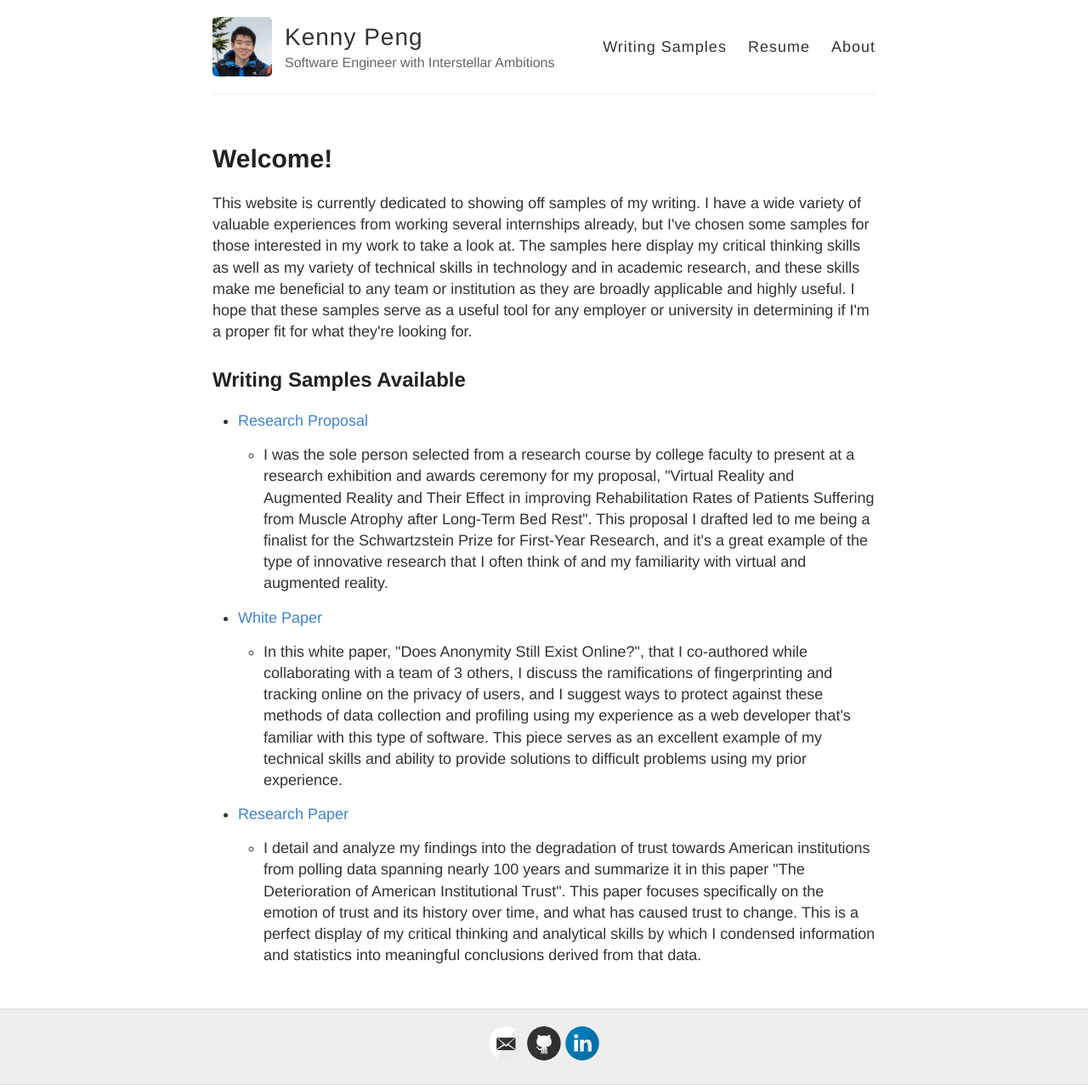
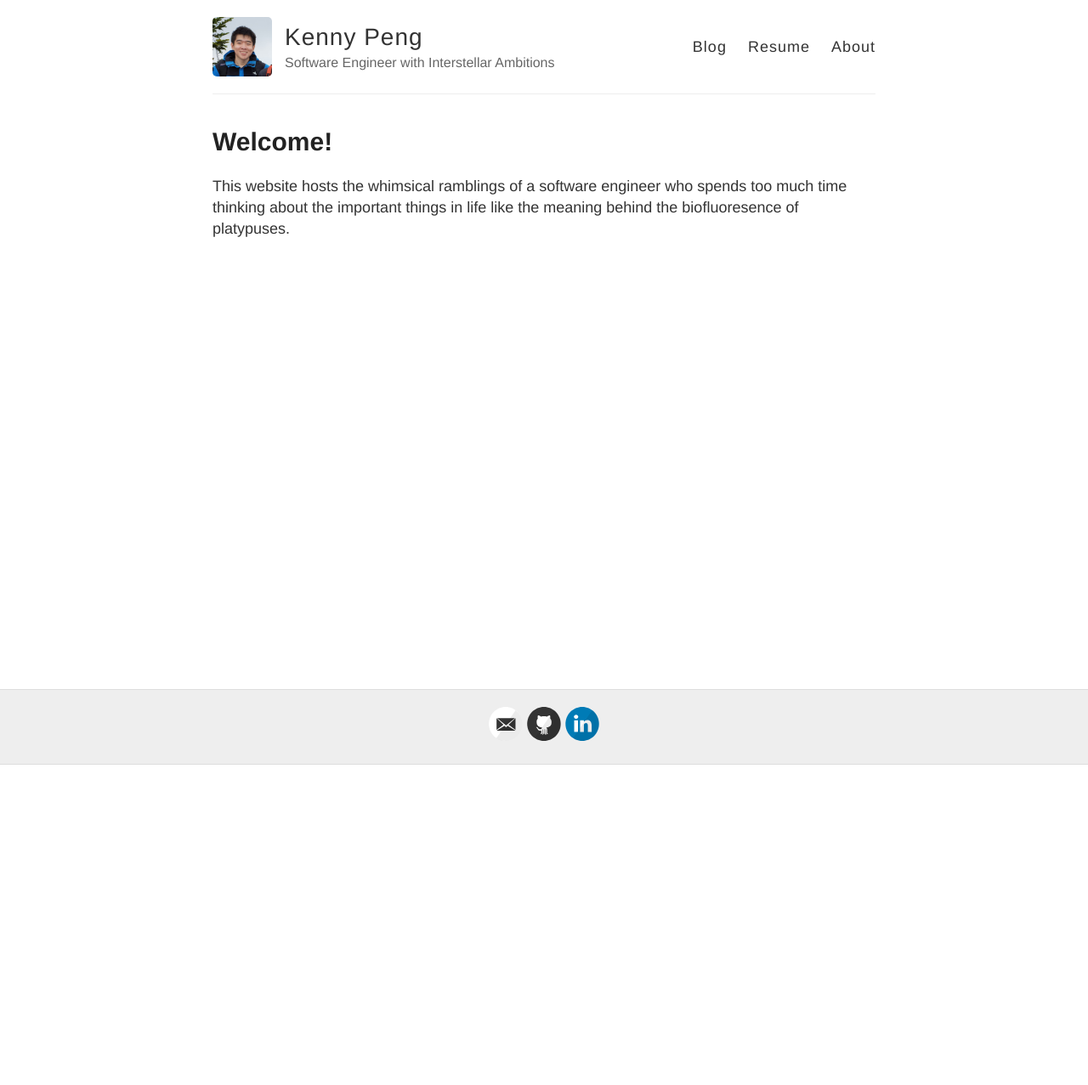
Before and after one commit to Kenny-Peng/Kenny-Peng.github.io, a Jekyll site: the page built from index.html, in a window 1280 px wide. Shown: the whole page at 85% size. Built offline with Jekyll 4.4.1, drawn with Linux system fonts in a browser that asks for light colours; after the commit the page ends 900 px from its top, so only the background shows below that.

Commit message:
remove writings and adjust css to keep footer at bottom of page

```diff
--- a/_layouts/default.html
+++ b/_layouts/default.html
@@ -28,7 +28,7 @@
           </div>
 
           <nav>
-            <a href="{{ site.baseurl }}/writing-samples">Writing Samples</a>
+            <a href="{{ site.baseurl }}/blog">Blog</a>
             <a href="{{ site.baseurl }}/resume">Resume</a>
             <a href="{{ site.baseurl }}/about">About</a>
           </nav>
@@ -41,11 +41,9 @@
     </div>
 
     <div class="wrapper-footer">
-      <div class="container">
-        <footer class="footer">
-          {% include svg-icons.html %}
-        </footer>
-      </div>
+      <footer class="footer">
+        {% include svg-icons.html %}
+      </footer>
     </div>
 
     {% include analytics.html %}
--- a/_posts/2021-4-29-Research-Paper.html
+++ /dev/null
@@ -1,19 +0,0 @@
----
-layout: post
-title: Research Paper
-excerpt_separator: <!--more-->
----
-
-<div>
-    <p>I detail and analyze my findings into the degradation of trust towards American institutions from polling data spanning nearly 100 years and summarize it in this paper
-        "The Deterioration of American Institutional Trust". This paper focuses specifically
-        on the emotion of trust and its history over time, and what has caused trust to change.
-        This is a perfect display of my critical thinking and analytical skills by which I condensed information and statistics into meaningful conclusions
-        derived from that data.
-    </p>
-
-    <!--more-->
-    <br />
-    <iframe src="{{ site.baseurl }}/assets/Trust.pdf" rel="nofollow" width="100%" height="800px">
-    </iframe>
-</div>
--- a/_posts/2021-4-30-White-Paper.html
+++ /dev/null
@@ -1,20 +0,0 @@
----
-layout: post
-title: White Paper
-excerpt_separator: <!--more-->
----
-
-<div>
-    <p>In this white paper, "Does Anonymity Still
-        Exist Online?", that I co-authored while collaborating with a team of 3 others,
-         I discuss the ramifications of fingerprinting and tracking online on the privacy of users, and I suggest
-        ways to protect against these methods of data collection and profiling using my experience as a web developer that's familiar with
-        this type of software. This piece serves as an excellent example of my technical skills and ability to provide solutions to difficult problems
-        using my prior experience.
-    </p>
-
-    <!--more-->
-    <br />
-    <iframe src="{{ site.baseurl }}/assets/Anonymity Online.pdf" rel="nofollow" width="100%" height="800px">
-    </iframe>
-</div>
--- a/_posts/2021-5-1-Research-Proposal.html
+++ /dev/null
@@ -1,19 +0,0 @@
----
-layout: post
-title: Research Proposal
-excerpt_separator: <!--more-->
----
-
-<div>
-    <p>I was the sole person selected from a research course by college faculty to present at a research exhibition
-        and awards ceremony for my proposal, "Virtual Reality and Augmented Reality and Their Effect in improving Rehabilitation
-        Rates of Patients Suffering from Muscle Atrophy after Long-Term Bed Rest".
-        This proposal I drafted led to me being a finalist for the Schwartzstein Prize for First-Year Research, and it's a great example of the type of innovative research
-        that I often think of and my familiarity with virtual and augmented reality.
-    </p>
-
-    <!--more-->
-    <br />
-    <iframe src="{{ site.baseurl }}/assets/Schwartzstein.pdf" rel="nofollow" width="100%" height="800px">
-    </iframe>
-</div>
--- a/index.html
+++ b/index.html
@@ -5,22 +5,5 @@ title: Home
 
 <H1>Welcome!</H1>
 <p>
-    This website is currently dedicated to showing off samples of my writing. I have a wide variety of valuable experiences from working several internships already, but I've
-    chosen some samples for those interested in my work to take a look at. The samples here display my critical thinking skills as well as my variety of technical skills
-    in technology and in academic research, and these skills make me beneficial to any team or institution as they are broadly applicable and highly useful. I hope that these
-     samples serve as a useful tool for any employer or university in determining if I'm a proper fit for what they're looking for.
+    This website hosts the whimsical ramblings of a software engineer who spends too much time thinking about the important things in life like the meaning behind the biofluoresence of platypuses.
 </p>
-
-<H2>Writing Samples Available</H2>
-<ul>
-    {% for post in site.posts %}
-        <li>
-            <a href="{{ post.url }}">{{ post.title }}</a>
-            <ul>
-                <li>
-                    {{ post.excerpt }}
-                </li>
-            </ul>
-        </li>
-    {% endfor %}
-</ul>
--- a/style.scss
+++ b/style.scss
@@ -21,6 +21,9 @@ body {
 	background: $white;
   font: 18px/1.4 $helvetica;
   color: $darkGray;
+  display: flex;
+  flex-direction: column;
+  height: 100vh;
 }
 
 .container {
@@ -28,6 +31,7 @@ body {
   max-width: 800px;
   padding: 0 10px;
   width: 100%;
+  flex: 1 0 auto
 }
 
 h1, h2, h3, h4, h5, h6 {
@@ -151,7 +155,7 @@ img {
 //
 
 .wrapper-masthead {
-  margin-bottom: 50px;
+  margin-bottom: 0px;
 }
 
 .masthead {
@@ -276,6 +280,7 @@ nav {
   border-top: 1px solid #ddd;
   border-bottom: 1px solid #ddd;
   background-color: $lightGray;
+  flex-shrink: 0;
 }
 
 footer {
```
Also changed, not shown: writing-samples.html (deleted, +0 -21 lines), README.md (deleted), images/config.png (deleted), images/first-post.png (deleted), images/jekyll-logo.png (deleted), images/jekyll-now-theme-screenshot.jpg (deleted), images/step1.gif (deleted), 3 other files.
